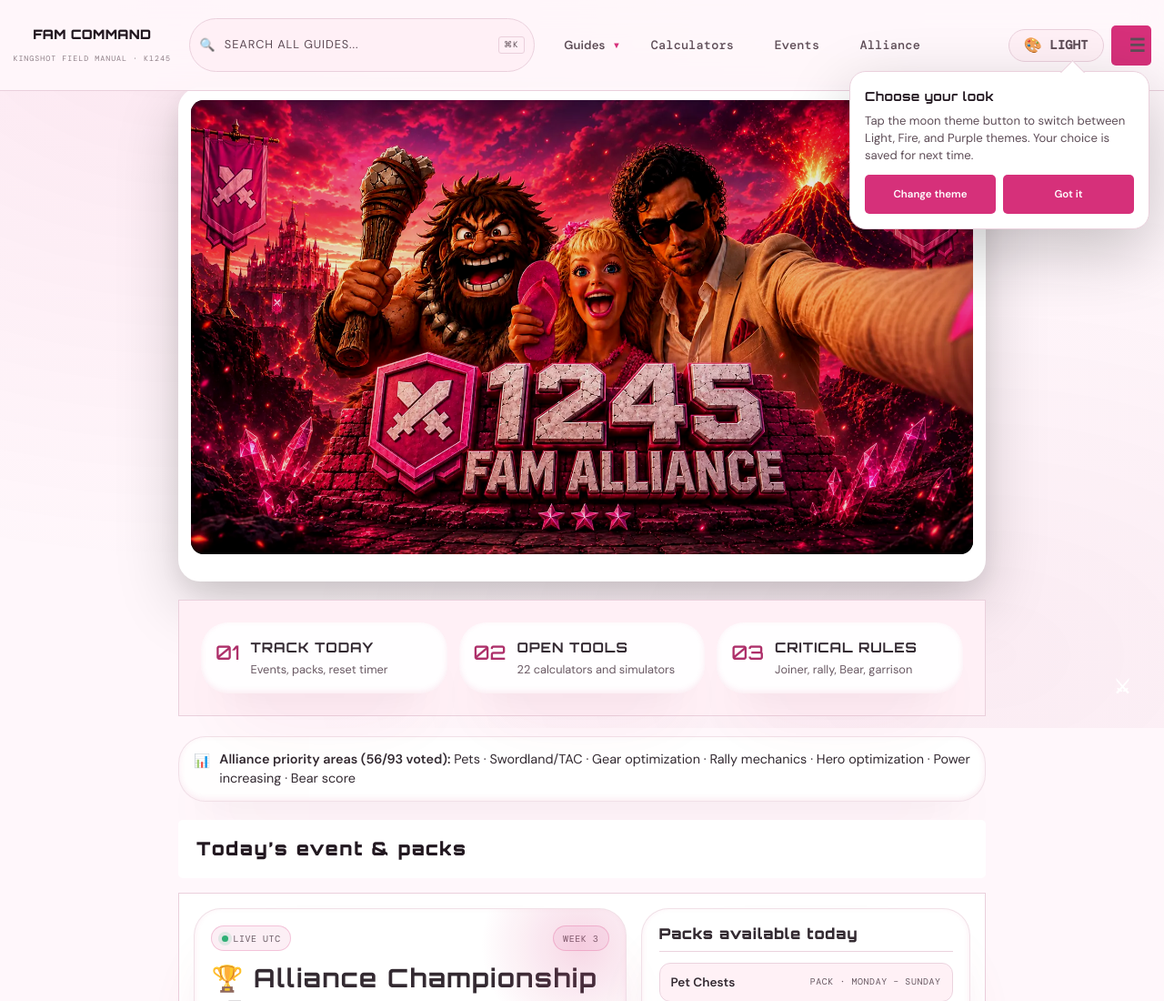
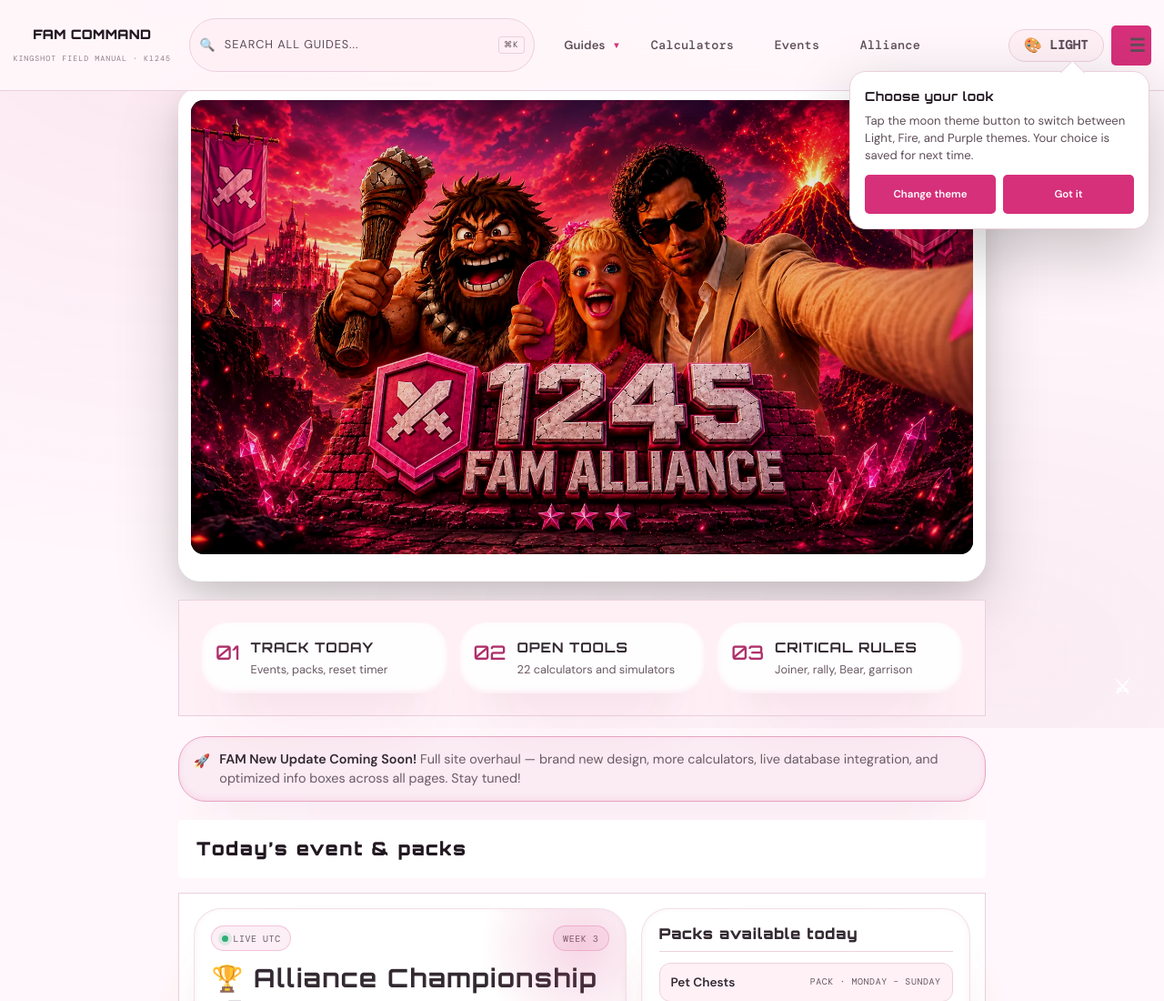
Before and after one commit to kmoneyc/Fam1245, a plain HTML site: page index.html in a window 1280 px wide. Shown: the top 1100 px of the page at 91% size. Drawn offline with nearby package versions, Linux system fonts and the light colour scheme; a web font is replaced by a local one.

Commit message:
Update announcement to exciting FAM New Update full overhaul notice

```diff
--- a/index.html
+++ b/index.html
@@ -192,9 +192,9 @@
     <kbd>tap</kbd>
   </div>
 
-  <div class="alert alert-gold">
-    <span class="alert-icon">&#128202;</span>
-    <div><strong>Alliance priority areas (56/93 voted):</strong> Pets &middot; Swordland/TAC &middot; Gear optimization &middot; Rally mechanics &middot; Hero optimization &middot; Power increasing &middot; Bear score</div>
+  <div class="alert alert-amber">
+    <span class="alert-icon">🚀</span>
+    <div><strong>FAM New Update Coming Soon!</strong> Full site overhaul — brand new design, more calculators, live database integration, and optimized info boxes across all pages. Stay tuned!</div>
   </div>
 
   <div class="section-label section-label-primary">Today’s event &amp; packs</div>
```
